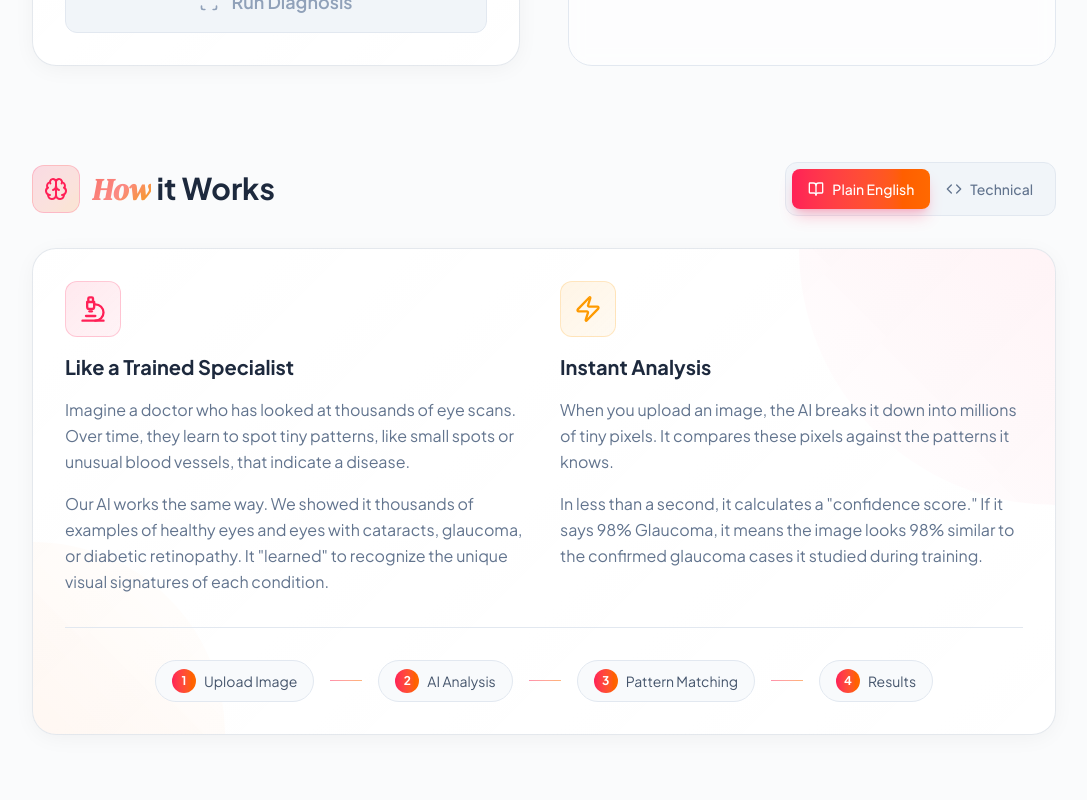
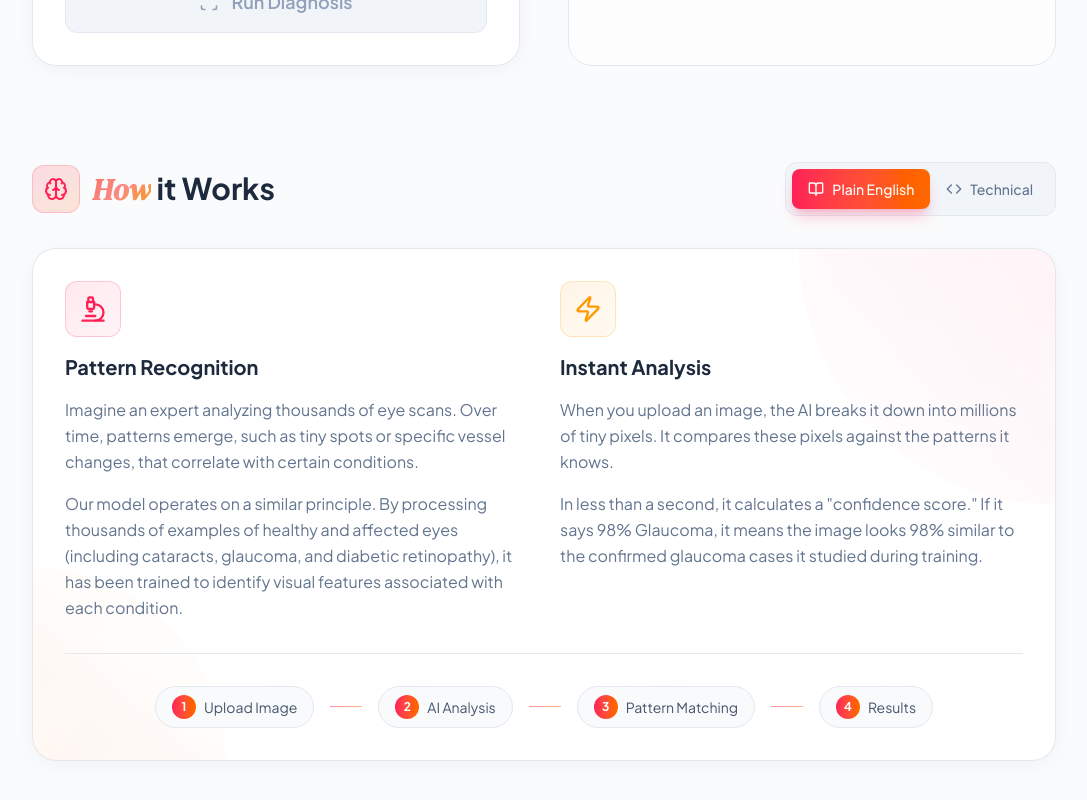
Before and after one commit to wuchris-ch/fundus-dx-ml, a React (Vite) app in the folder frontend/: page / in a window 1280 px wide. Shown: the part 1068-1868 px from the top of the page, without its empty margins (96-1183 px from the left). Built offline with nearby package versions, Linux system fonts and the light colour scheme.

Commit message:
Refine How It Works text: Replace specialist analogy with Pattern Recognition

```diff
--- a/frontend/src/HowItWorks.jsx
+++ b/frontend/src/HowItWorks.jsx
@@ -107,12 +107,12 @@
                                     <div className="w-14 h-14 bg-gradient-to-br from-rose-500/10 to-rose-500/5 rounded-xl flex items-center justify-center border border-rose-500/20 mb-4 group-hover:scale-110 transition-transform duration-300">
                                         <Microscope className="w-7 h-7 text-rose-500" />
                                     </div>
-                                    <h3 className="text-xl font-bold text-slate-800">Like a Trained Specialist</h3>
+                                    <h3 className="text-xl font-bold text-slate-800">Pattern Recognition</h3>
                                     <p className="text-slate-500 leading-relaxed">
-                                        Imagine a doctor who has looked at thousands of eye scans. Over time, they learn to spot tiny patterns, like small spots or unusual blood vessels, that indicate a disease.
+                                        Imagine an expert analyzing thousands of eye scans. Over time, patterns emerge, such as tiny spots or specific vessel changes, that correlate with certain conditions.
                                     </p>
                                     <p className="text-slate-500 leading-relaxed">
-                                        Our AI works the same way. We showed it thousands of examples of healthy eyes and eyes with cataracts, glaucoma, or diabetic retinopathy. It "learned" to recognize the unique visual signatures of each condition.
+                                        Our model operates on a similar principle. By processing thousands of examples of healthy and affected eyes (including cataracts, glaucoma, and diabetic retinopathy), it has been trained to identify visual features associated with each condition.
                                     </p>
                                 </motion.div>
 
```
